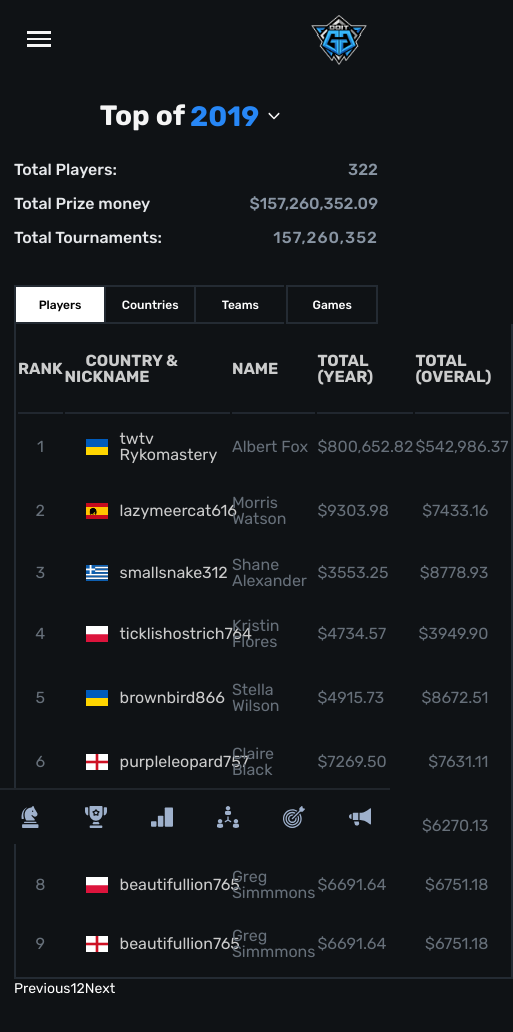
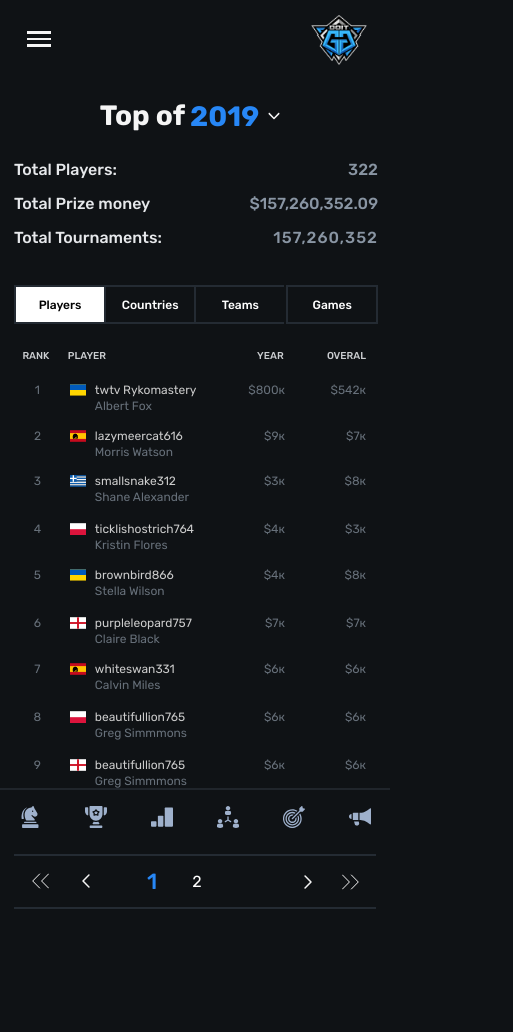
Before and after one commit to M1nt-y/doit, a Vue app: page /top in a window 390 px wide. Shown: the top 1032 px of the page, 513 px wide, since content can reach past the window. After the commit the page ends 985 px from the top, so only its background shows below. Built offline with nearby package versions, Linux system fonts and the light colour scheme.

Commit message:
dima-dev: пиксель перфект адаптация

```diff
--- /dev/null
+++ b/src/assets/icons/pagination/Left.vue
@@ -0,0 +1,6 @@
+<template>
+<svg width="8" height="14" viewBox="0 0 8 14" fill="none" xmlns="http://www.w3.org/2000/svg">
+  <path d="M6.93335 13L1.01335 7L6.93335 1" stroke="#F5F5F5" stroke-width="1.5" stroke-linecap="round" stroke-linejoin="round"/>
+</svg>
+
+</template>
--- /dev/null
+++ b/src/assets/icons/pagination/LeftStart.vue
@@ -0,0 +1,7 @@
+<template>
+<svg width="17" height="16" viewBox="0 0 17 16" fill="none" xmlns="http://www.w3.org/2000/svg">
+  <path d="M7.6001 15L0.693431 8L7.6001 1" stroke="#F5F5F5" stroke-linecap="round" stroke-linejoin="round"/>
+  <path d="M16.48 15L9.57331 8L16.48 1" stroke="#F5F5F5" stroke-linecap="round" stroke-linejoin="round"/>
+</svg>
+
+</template>
--- a/src/components/TheTable.vue
+++ b/src/components/TheTable.vue
@@ -4,7 +4,7 @@
       <thead>
         <tr>
           <td v-for="head in thead">
-            <span>{{ head.title }}</span>
+            <span>{{ slicePlayerHead( head.title) }}</span>
           </td>
         </tr>
       </thead>
@@ -17,33 +17,61 @@
             <div class="flex">
               <img :src="item.country" alt="" />
               <div class="content">
+                <p>{{ item.nick }}</p>
                 <p>{{ item.name }}</p>
-                {{ item.nick }}
+
               </div>
             </div>
           </td>
           <td>{{ item.name }}</td>
           <td>
-            <p class="year">{{ item.year }}</p>
+            <p class="year">{{ formatYear( item.year) }}</p>
           </td>
           <td>
-            <p class="overal">{{ item.overal }}</p>
+            <p class="overal">{{formatYear( item.overal) }}</p>
+          </td>
+        </tr>
+        <tr v-if="currentPage === 1">
+          <td><p class="rank">{{ lastItem.rank }}</p></td>
+          <td>
+            <div class="flex">
+              <img :src="lastItem.country" alt="" />
+              <div class="content">
+
+                <p> {{ lastItem.nick }} </p>
+                <p>{{ lastItem.name }}</p>
+              </div>
+            </div>
+          </td>
+          <td>{{ lastItem.name }}</td>
+          <td>
+            <p class="year">{{ formatYear( lastItem.year) }}</p>
+          </td>
+          <td>
+            <p class="overal">{{ formatYear(lastItem.overal) }}</p>
           </td>
         </tr>
       </tbody>
     </table>
 
     <div class="pagination">
-      <button @click="goToPage(page )" >Previous</button>
-      <button
-        v-for="pageNumber in totalPages"
-        :key="pageNumber"
-        @click="goToPage(pageNumber)"
-        :class="{ active: pageNumber === page }"
-      >
-        {{ pageNumber }}
+      <div class="content">
+      <button @click="currentPage = 1; pageActive = 1"> <IconLeftStart/> </button>
+      <button class="prev" @click="currentPage = 1; pageActive = 1 " > <IconLeft/> </button>
+      <div class="flex">
+        <button
+          class="number"
+          v-for="pageNumber in totalPages"
+          :key="pageNumber"
+          @click="goToPage(pageNumber); pageActive = pageNumber"
+          :class="{ active: pageNumber == pageActive }"
+        >
+          {{ pageNumber }}
       </button>
-      <button @click="goToPage(page + 1)" >Next</button>
+      </div>
+      <button class="right" @click="currentPage = 2; pageActive = 2" > <IconLeft/>  </button>
+      <button class="next" @click="currentPage = 2; pageActive = 2"> <IconLeftStart/></button>
+      </div>
     </div>
   </div>
 </template>
@@ -51,6 +79,9 @@
 <script setup>
 import { ref, computed } from 'vue';
 
+// иконки пагинации
+import IconLeft from '@/assets/icons/pagination/Left.vue'
+import IconLeftStart from '@/assets/icons/pagination/LeftStart.vue'
 const props = defineProps({
   thead: {
     type: Array,
@@ -75,16 +106,45 @@ const paginatedItems = computed(() => {
 
 const totalPages = computed(() => Math.ceil(props.tbody.length / itemsPerPage));
 
-let page = currentPage.value;
+let pageActive = currentPage.value;
 
 function goToPage(page) {
     currentPage.value = page;
-    updateActivePage(page);
+}
+const lastItem = computed(() => {
+  return props.tbody[props.tbody.length - 1];
+});
+
+const isMobile = ref(window.innerWidth < 768);
+
+window.addEventListener('resize', () => {
+  isMobile.value = window.innerWidth < 768;
+});
+// шапка текст
+function slicePlayerHead(title){
+  if(isMobile.value && title == 'Country & Nickname'){
+    return 'PLAYER'
+  }else if(isMobile.value && title == 'Total (year)'){
+    return 'YEAR'
+  }else if(isMobile.value && title == 'Total (OVERAl)'){
+    return 'OVERAl'
+  }
+  return title
 }
 
-function updateActivePage(page) {
-  page = page; // Update the active page variable
+
+function formatYear(year) {
+  const parsedYear = parseFloat(year.replace(/[$,]/g, ''));
+  if (parsedYear >= 1000 && isMobile.value) {
+    const formattedYear = Math.floor(parsedYear / 1000);
+    return `$${formattedYear}к`;
+  }else{
+    return year
+  }
 }
+
+
+
 </script>
 
 <style lang="scss">
@@ -92,10 +152,14 @@ function updateActivePage(page) {
 @import '@/assets/scss/media-breakpoints.scss';
 
 .top__table{
+  margin-bottom: 20px;
   table{
     width: 100%;
     border: 2px solid #242B33;
     border-top: 0;
+    @include media-breakpoint-down(sm){
+      border: none;
+    }
     thead{
       tr{
         td{
@@ -108,15 +172,42 @@ function updateActivePage(page) {
           color: #E6E6E6;
           opacity: 0.88;
           padding: 27px 0px;
+          @include media-breakpoint-down(sm){
+            font-style: normal;
+            font-weight: 500;
+            font-size: 10px;
+            line-height: 100%;
+            text-transform: uppercase;
+            color: #E6E8EB;
+            opacity: 0.88;
+          }
+          @include media-breakpoint-down(sm){
+            padding-top: 25px;
+            padding-bottom: 10px;
+            border: none;
+          }
         }
         td:nth-child(1){
           width: 9.9%;
           text-align: center;
+          @include media-breakpoint-down(sm){
+            span{
+              padding-left: 5px;
+            }
+          }
         }
         td:nth-child(2){
           width: 33%;
           span{
             padding-left: 21px;
+          }
+          @include media-breakpoint-down(sm){
+            span{
+              padding-left: 15px;
+            }
+          }
+          @include media-breakpoint-down(xs){
+            width: 47%;
           }
         }
         td:nth-child(3){
@@ -127,17 +218,43 @@ function updateActivePage(page) {
           @media(max-width: 818px){
             width: 20%;
           }
+          @include media-breakpoint-down(sm){
+            display: none;
+          }
         }
         td:nth-child(4){
           width: 14.5%;
           @include media-breakpoint-down(lg){
             width: 16.2%;
           }
+          @include media-breakpoint-down(sm){
+            width: 30%;
+            span{
+              display: block;
+              width: 60%;
+              text-align: end;
+            }
+          }
+        }
+        td:nth-child(5){
+          @include media-breakpoint-down(sm){
+            span{
+              display: block;
+              width: 80%;
+              text-align: end;
+            }
+          }
+          @include media-breakpoint-down(xs){
+            span{
+              transform: translateX(-1px);
+            }
+          }
         }
 
       }
     }
     tbody{
+      height: 477px;
       tr{
         td{
           padding-top: 15px;
@@ -149,14 +266,31 @@ function updateActivePage(page) {
           color: #67707A;
           .rank{
             text-align: center;
+            @include media-breakpoint-down(xs){
+              transform: translateX(4px);
+            }
           }
           .year{
             width: 66%;
             text-align: end;
+            @include media-breakpoint-down(xs){
+              transform: translateX(-5px);
+            }
           }
           .overal{
             width: 78.4%;
             text-align: end;
+            @include media-breakpoint-down(xs){
+              transform: translateX(2px);
+            }
+          }
+          @include media-breakpoint-down(sm){
+            font-weight: 400;
+            font-size: 12px;
+            line-height: 100%;
+          }
+          @include media-breakpoint-down(xs){
+            padding-top: 5px;
           }
         }
         .flex{
@@ -165,7 +299,37 @@ function updateActivePage(page) {
           padding-left: 21px;
           gap: 12px;
           color: #CCCCCC;
-          p{
+          @include media-breakpoint-down(sm){
+            gap: 5px;
+          }
+          p:nth-child(1){
+           transform: translateY(6px);
+          }
+          p:nth-child(2){
+            display: none;
+            @include media-breakpoint-down(sm){
+              display: block;
+              font-style: normal;
+              font-weight: 400;
+              font-size: 12px;
+              line-height: 100%;
+              color: #67707A;
+
+            }
+            @include media-breakpoint-down(xs){
+              transform: translateY(10px);
+            }
+          }
+          img{
+            @include media-breakpoint-down(sm){
+              width: 16px;
+              height: 12px;
+              transform: translateX(-4px);
+            }
+          }
+        }
+        td:nth-child(3){
+          @include media-breakpoint-down(sm){
             display: none;
           }
         }
@@ -173,24 +337,115 @@ function updateActivePage(page) {
       tr:nth-child(3){
         td{
           padding-top: 13px;
+          @include media-breakpoint-down(xs){
+            padding-top: 4px;
+          }
         }
+
       }
       tr:nth-child(4){
         td{
           padding-top: 12px;
+          @include media-breakpoint-down(xs){
+            padding-top: 7px;
+          }
+        }
+      }
+      tr:nth-child(6){
+        td{
+          padding-top: 13px;
+          @include media-breakpoint-down(xs){
+            padding-top: 7px;
+          }
         }
       }
       tr:nth-child(8){
         td{
           padding-top: 10px;
+          @include media-breakpoint-down(xs){
+            padding-top: 7px;
+          }
         }
       }
       tr:nth-child(9){
         td{
-          padding-top: 10px;
+          padding-top: 14px;
+          @include media-breakpoint-down(xs){
+            padding-top: 7px;
+          }
+        }
+      }
+      tr:nth-child(10){
+        td{
+          padding-bottom: 29px;
         }
       }
     }
+  }
+  .pagination{
+    border: 2px solid #242B33;
+    height: 55px;
+    display: flex;
+    align-items: center;
+    @include media-breakpoint-down(xs){
+      border: none;
+      border-top: 2px solid #242B33;
+      border-bottom: 2px solid #242B33;
+    }
+    .content{
+      max-width: 300px;
+      margin: 0 auto;
+      display: flex;
+      width: 100%;
+      .flex{
+      display: flex;
+      gap: 35px;
+      margin-left: 70px;
+      margin-right: 102px;
+      .number{
+        font-style: normal;
+        font-weight: 400;
+        font-size: 16px;
+        line-height: 100%;
+        color: #FFFFFF;
+
+      }
+      .number.active{
+        font-style: normal;
+        font-weight: 500;
+        font-size: 22px;
+        line-height: 100%;
+        color: #2787F6;
+      }
+      button:nth-child(1){
+        transform: translateY(-0.001px);
+      }
+      button:nth-child(2){
+        transform: translateY(-0.001px);
+      }
+      }
+      .right,
+      .next{
+        transform: rotate(180deg);
+      }
+      .prev{
+        margin-left: 33px;
+        transform: translateY(2px);
+      }
+      button:nth-child(1){
+        margin-left: -13px;
+        transform: translateY(2px);
+      }
+      .right{
+        transform: rotate(180deg) translateY(2px);
+      }
+      .next{
+        margin-left: 30px;
+        transform: rotate(180deg) translateY(2px);
+      }
+    }
+
+
   }
 }
 
```
